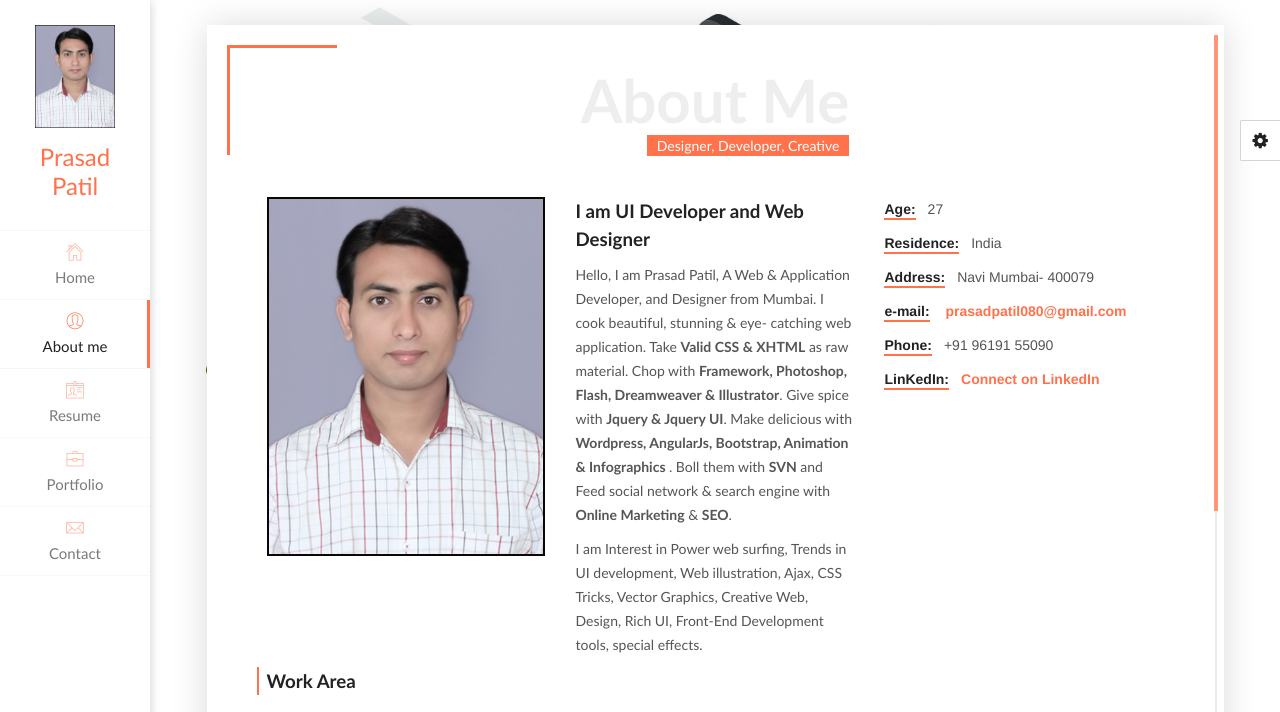
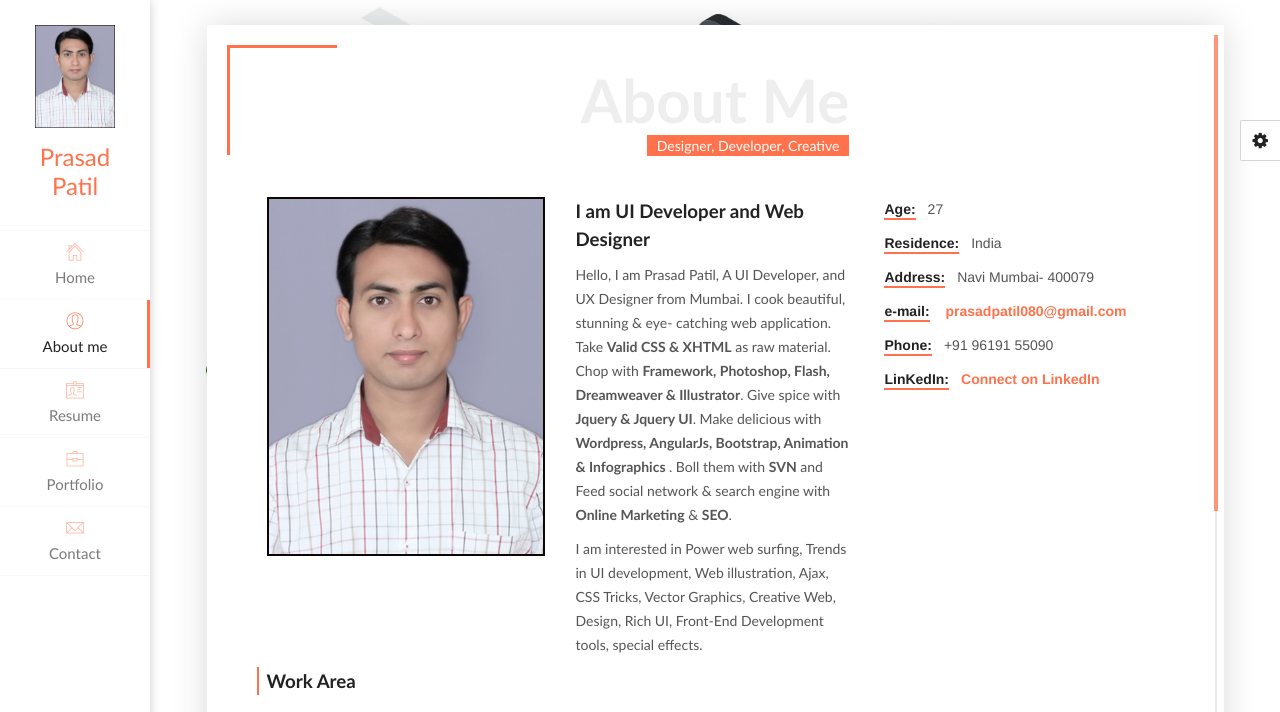
Before and after one commit to prasadpatil080/prasadpatil080.github.com, a plain HTML site: page home.html in a window 1280 px wide. Both pictures are taken after a click on the link "About me". Shown: the top 712 px of the page. Drawn offline with Linux system fonts and the light colour scheme.

Commit message:
Update home.html

```diff
--- a/home.html
+++ b/home.html
@@ -138,7 +138,7 @@
                                         I am UI Developer and Web Designer
                                     </h3>
                                     <p>
-                                        Hello, I am Prasad Patil, A Web & Application Developer, and Designer from Mumbai.
+                                        Hello, I am Prasad Patil, A UI Developer, and UX Designer from Mumbai.
                                         I cook beautiful, stunning & eye- catching web application. Take <b>Valid CSS & XHTML</b>
                                         as raw material. Chop with <b>Framework, Photoshop, Flash, Dreamweaver & Illustrator</b>.
                                         Give spice with <b>Jquery & Jquery UI</b>. Make delicious with <b>Wordpress, AngularJs,
@@ -146,7 +146,7 @@
                                         social network & search engine with <b>Online Marketing</b> & <b>SEO</b>.
                                     </p>
                                     <p>
-                                        I am Interest in Power web surfing, Trends in UI development, Web illustration,
+                                        I am interested in Power web surfing, Trends in UI development, Web illustration,
                                         Ajax, CSS Tricks, Vector Graphics, Creative Web, Design, Rich UI, Front-End Development
                                         tools, special effects.
                                     </p>
```
